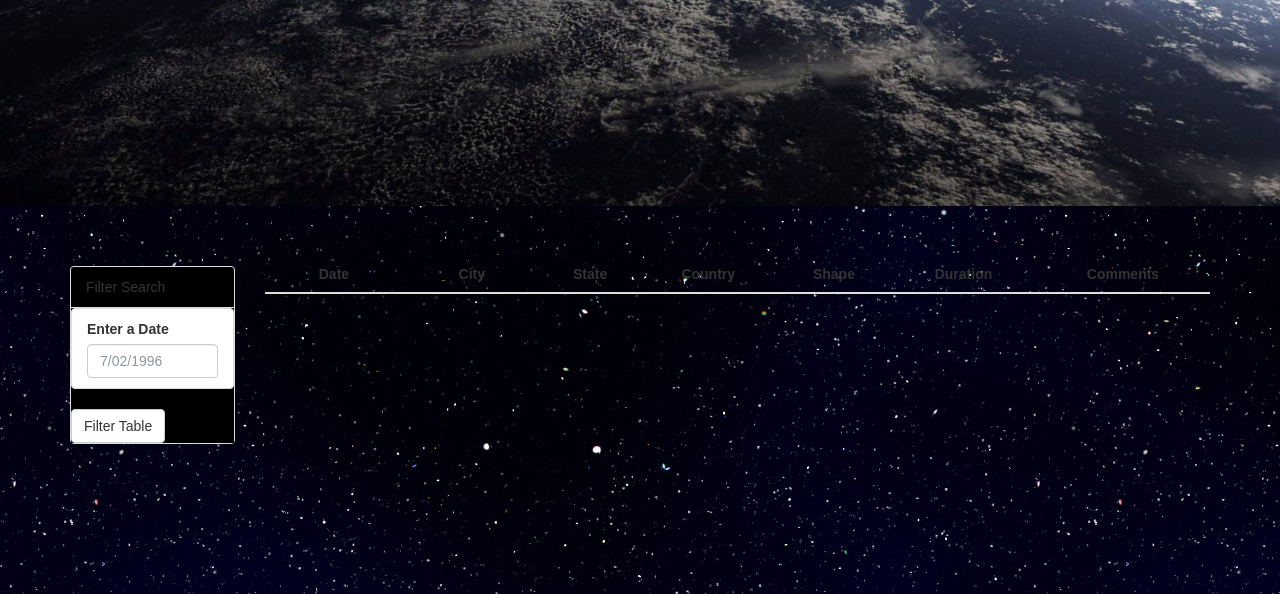
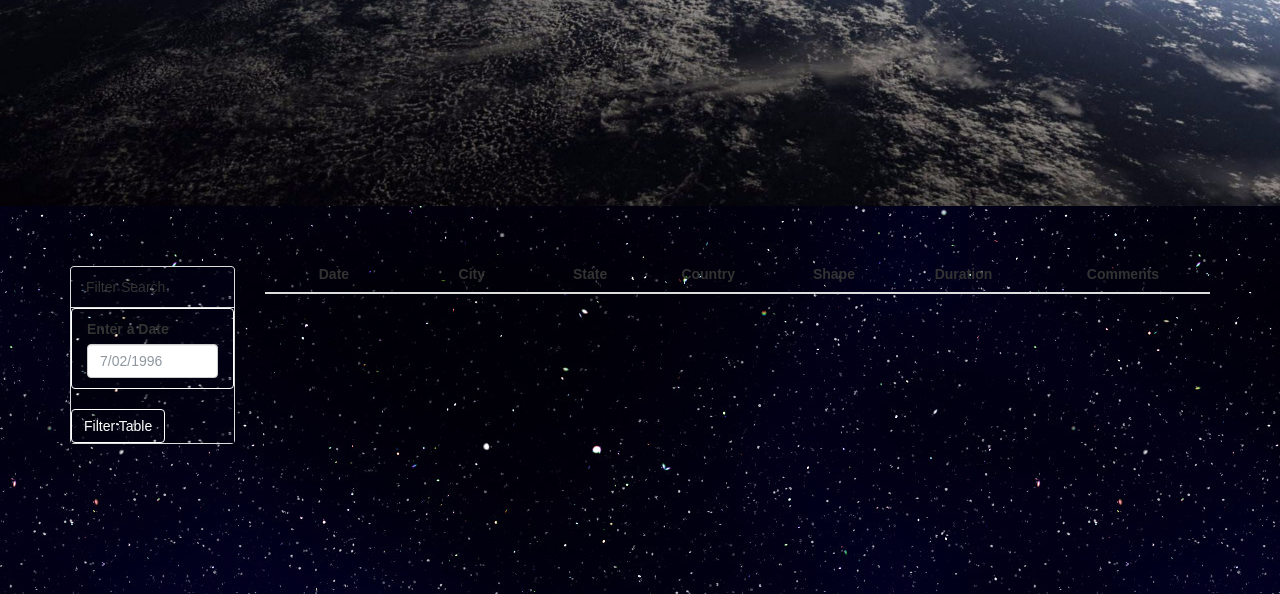
Before and after one commit to AgapeofIcarus/javascript-challenge, a plain HTML site: page index.html in a window 1280 px wide. Shown: the part 406-1000 px from the top of the page. Drawn offline with nearby package versions, Linux system fonts and the light colour scheme.

Commit message:
Update style.css
Made it look the way I want, huzzah!

```diff
--- a/static/css/style.css
+++ b/static/css/style.css
@@ -45,6 +45,9 @@ body {
 /* Adding styles to the aside and filter form */
 .panel .panel-heading {
   background-color: #000000;
+  background-image: url("../images/stars.jpg");
+  background-attachment: fixed;
+  background-position: bottom center;
 }
 
 .ufo-form {
@@ -54,14 +57,30 @@ body {
 .filters .panel-body {
   padding: 0;
   background-color: #000000;
+  background-image: url("../images/stars.jpg");
+  background-attachment: fixed;
+  background-position: bottom center;
 }
 
 .filters {
   margin-top: 10px;
 }
 
-.filters .filter list-group-item {
+.btn-default {
+  color: #ffffff;
   background-color: #000000;
+  border-color: #ffffff;
+  background-image: url("../images/stars.jpg");
+  background-attachment: fixed;
+  background-position: bottom center;
+}
+
+.form-group .filter {
+  background-color: #000000;
+  border-color: #ffffff;
+  background-image: url("../images/stars.jpg");
+  background-attachment: fixed;
+  background-position: bottom center;
 }
 
 select {
```
